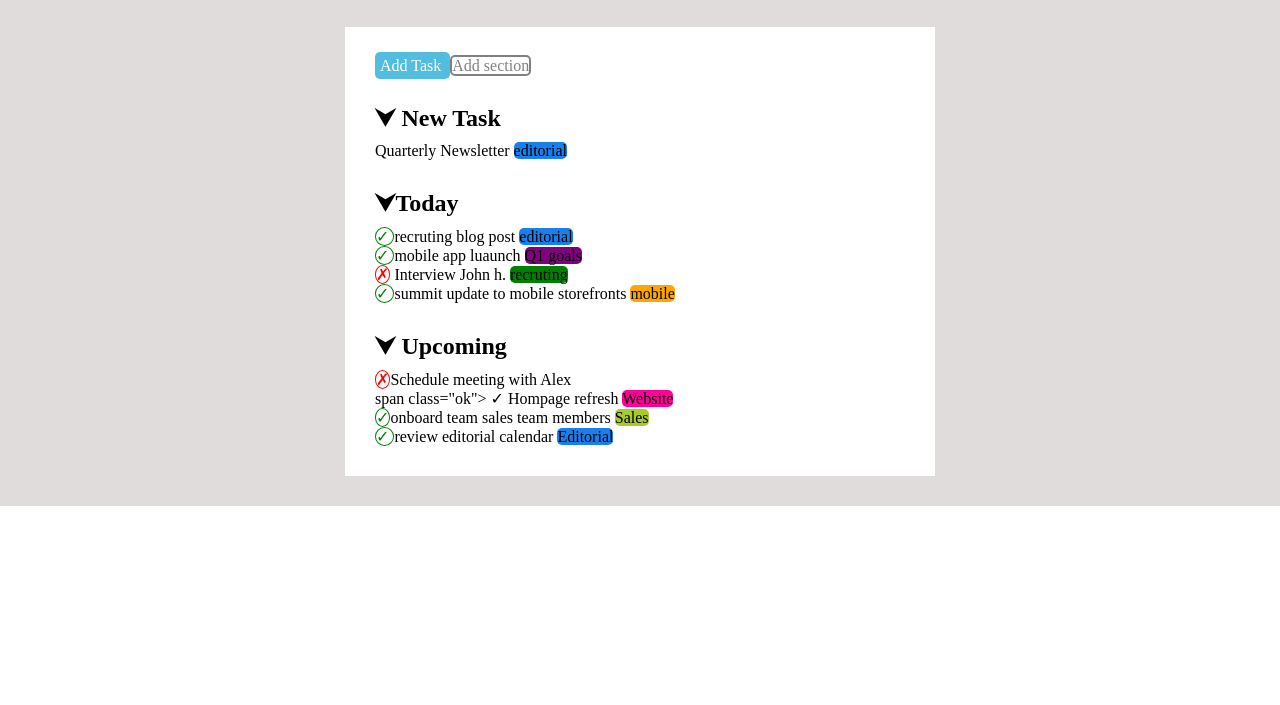
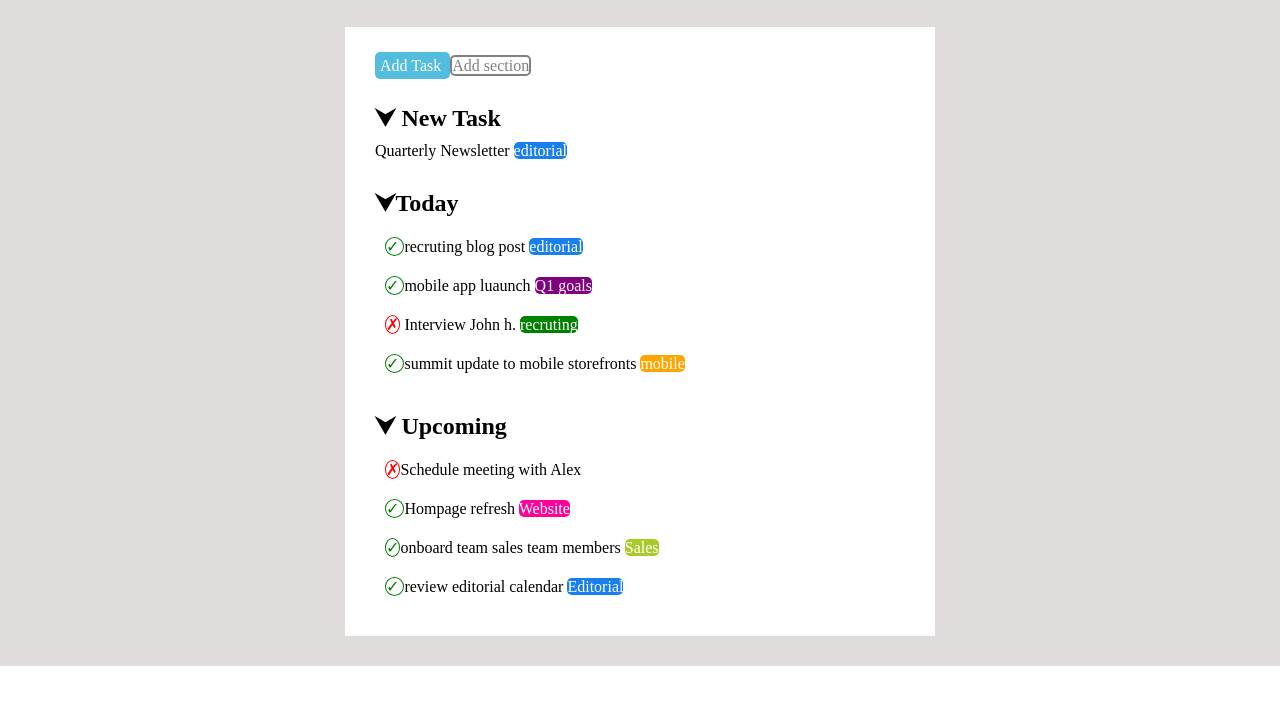
Before and after one commit to tizianotambone/html-css-toboolist, a plain HTML site: page css/index.html in a window 1280 px wide. Shown: the part 63-768 px from the top of the page. Drawn offline with Linux system fonts and the light colour scheme.

Commit message:
[UPD]cecklist

```diff
--- a/css/index.html
+++ b/css/index.html
@@ -30,7 +30,7 @@
         <h2 class="distanza">&#11167 Upcoming</h2>
         <ul class="nobot">
             <li> <span class="ko">&#x2717</span>Schedule meeting with Alex</li>
-            <li> span class="ok"> &#x2713 </span>Hompage refresh <span class="riga5">Website</span></li>
+            <li> <span class="ok"> &#x2713 </span>Hompage refresh <span class="riga5">Website</span></li>
             <li> <span class="ok"> &#x2713</span>onboard team sales team members <span class="riga6">Sales</span></li>
             <li><span class="ok"> &#x2713 </span>review editorial calendar <span class="riga">Editorial</span></li>
         </ul>
--- a/css/style.css
+++ b/css/style.css
@@ -52,31 +52,44 @@ border: 2px;
 .riga{
     background-color: rgb(24, 127, 236);
     border-radius: 5px;
+    color: white;
+
 
 }
 .riga2{
     background-color: purple;
     border-radius: 5px;
+    color: white;
+
+
 }
 .riga3{
     background-color: green;
     border-radius: 5px;
+    color: white;
+
 }
 .riga4{
     background-color: orange;
     border-radius: 5px;
+    color: white;
+
 }
 .riga5{
     background-color: rgb(255, 0, 153);
     border-radius: 5px;
+    color: white;
+
 }
 .riga6{
     background-color: rgb(168, 203, 41);
     border-radius: 5px;
-}
+    color: white;}
+
 .distanza{
     margin-top: 30px;
     margin-bottom: 10px;
+
 }
 .nobot{
     list-style-type: none;
@@ -99,3 +112,6 @@ border: 2px;
     border-radius: 50%;
     border: 1px solid;
 }
+li{
+    padding: 10px;
+}
```
